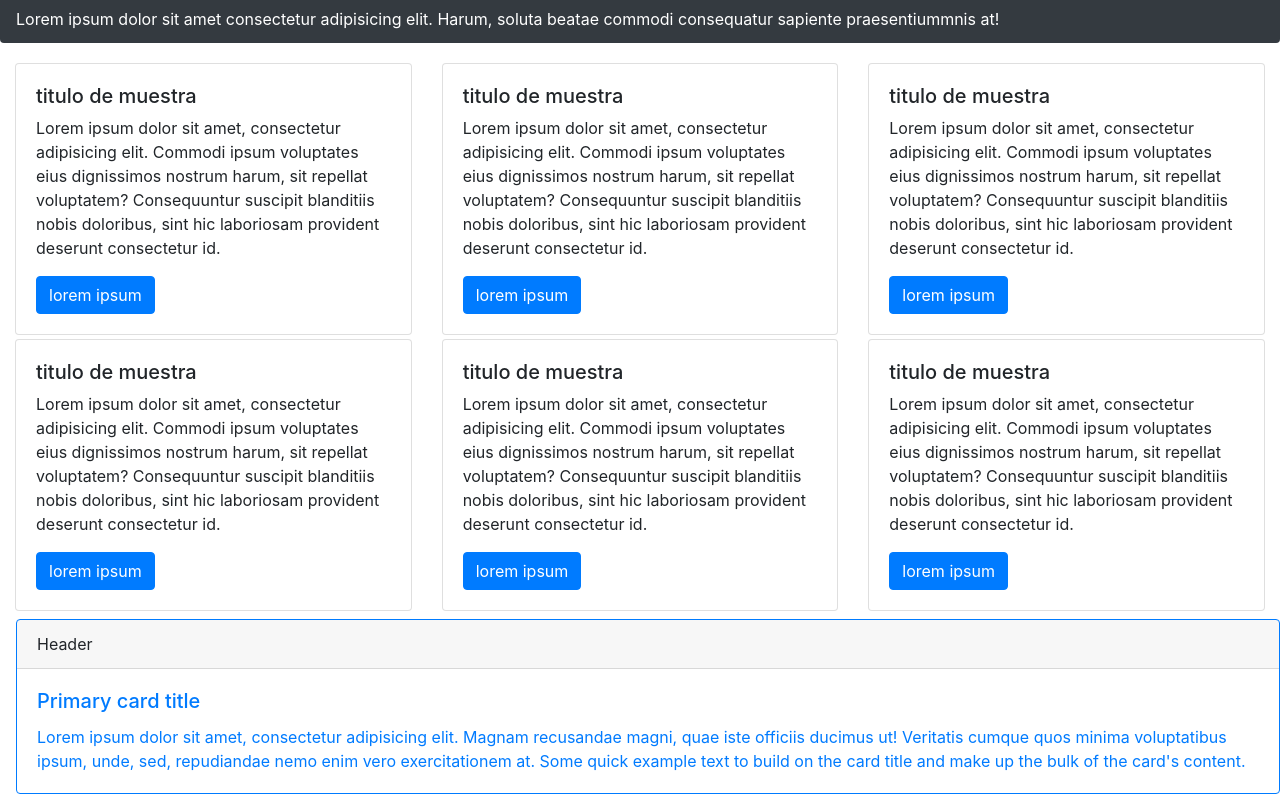
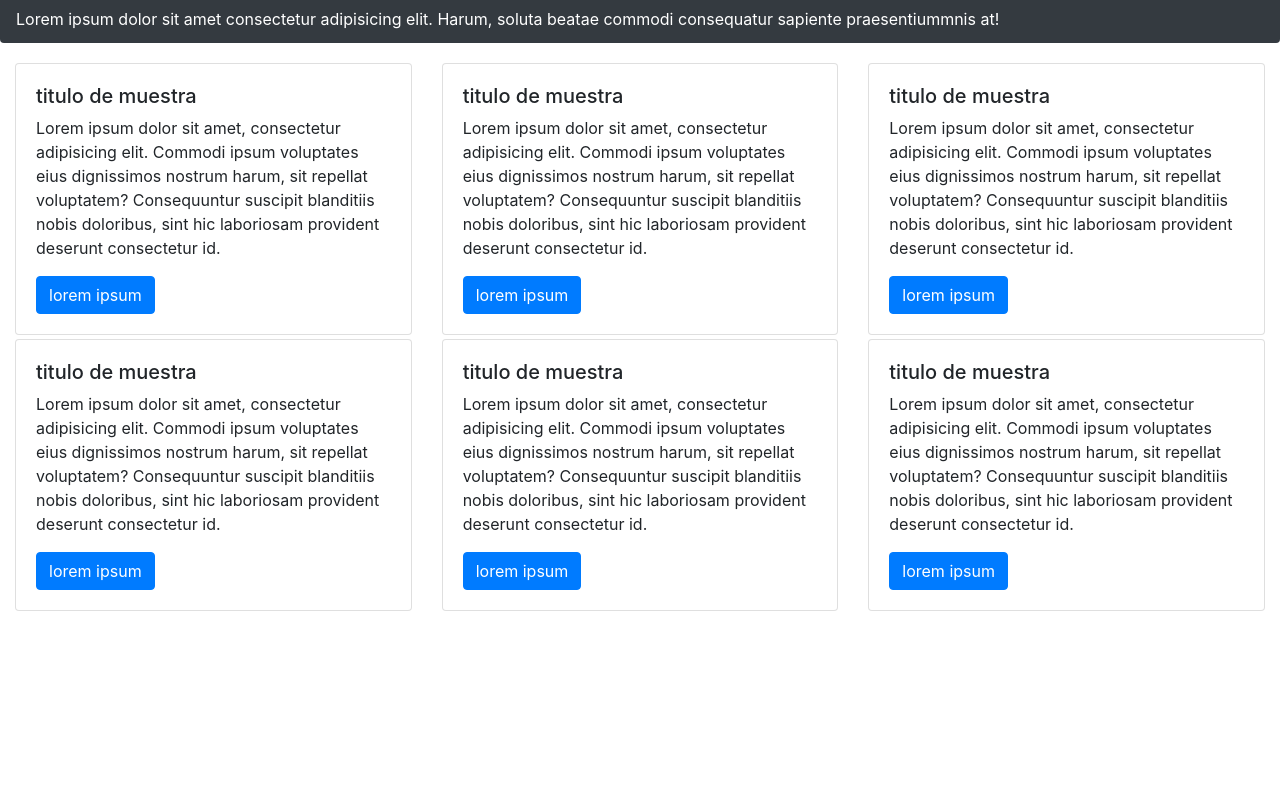
Before and after one commit to cristiancasas1698/curso-de-git, a plain HTML site: page index.html in a window 1280 px wide. Shown: the part 356-1150 px from the top of the page. After the commit the page ends 967 px from the top, so only its background shows below. Drawn offline with nearby package versions, Linux system fonts and the light colour scheme; files whose address does not match are found by name.

Commit message:
quitando una carta

```diff
--- a/index.html
+++ b/index.html
@@ -146,16 +146,6 @@
 
 <!-- row-3 -->
 
-<div class="card border-primary ml-3 mt-2" style="max-width: 82.5rem;">
-  <div class="card-header">Header</div>
-  <div class="card-body text-primary">
-    <h5 class="card-title">Primary card title</h5>
-    <p class="card-text">Lorem ipsum dolor sit amet, consectetur adipisicing elit. Magnam recusandae magni,
-      quae iste officiis ducimus ut! Veritatis cumque quos minima voluptatibus ipsum, unde, sed, repudiandae
-      nemo enim vero exercitationem at. Some quick example text to build on the card title and make up the
-      bulk of the card's content.</p>
-  </div>
-</div>
 </body>
 <script>
 
```
